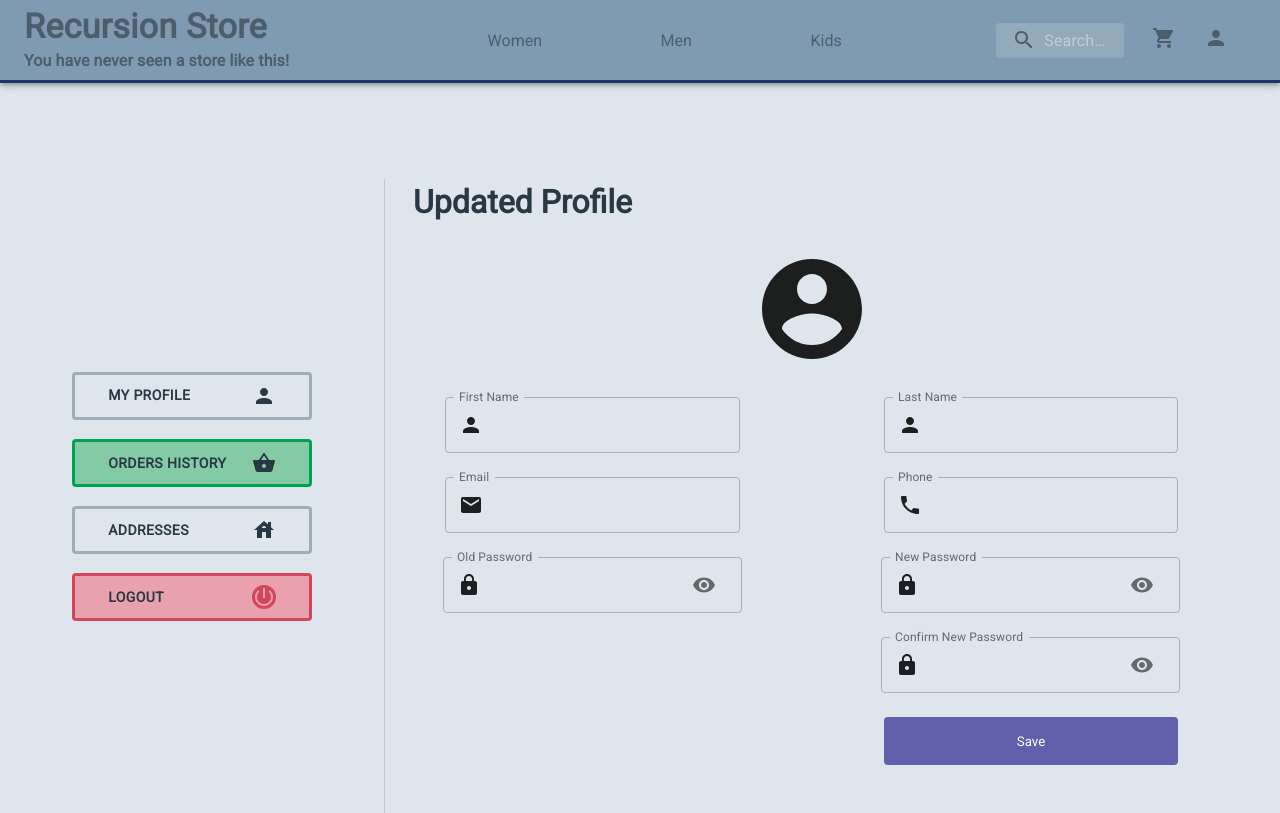
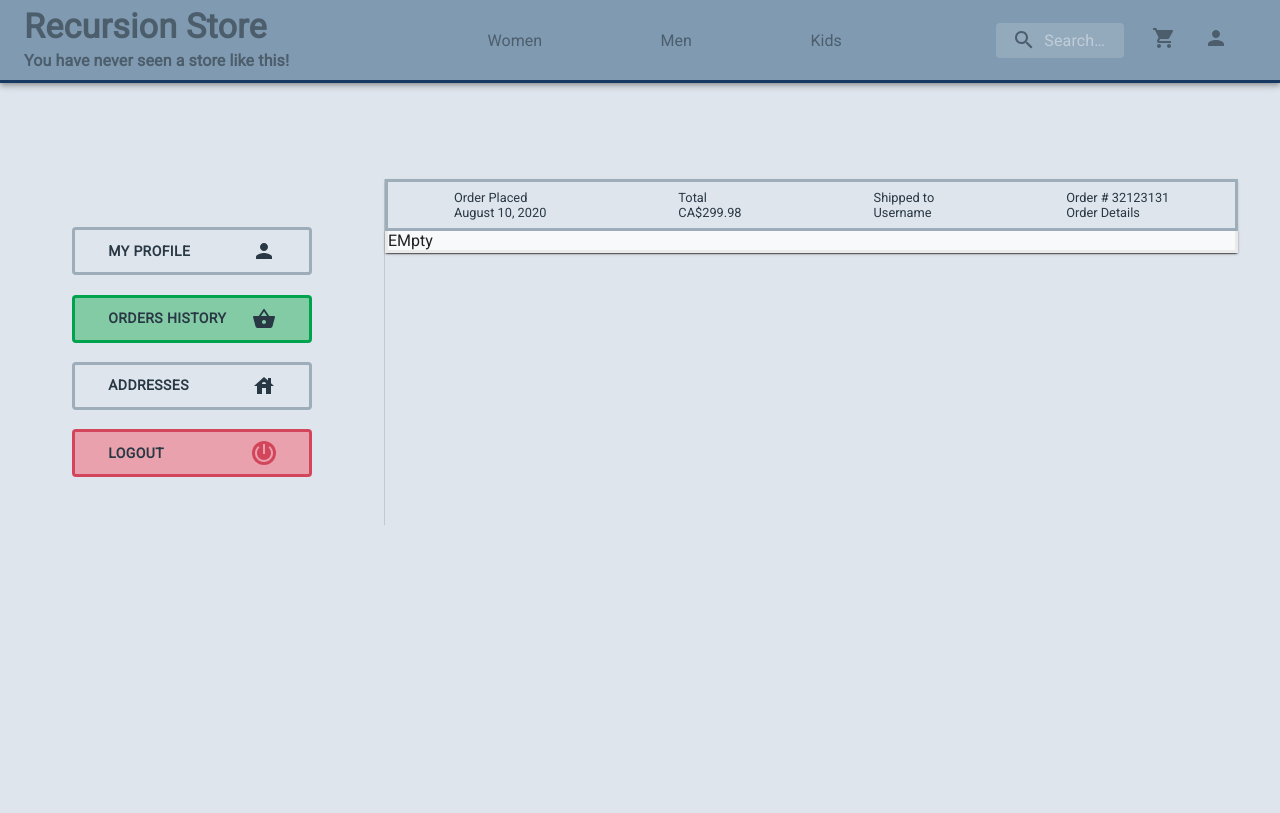
Before and after one commit to tiago-web/Recursion-Store, a React (Create React App) app in the folder web/: page /user/ordershistory in a window 1280 px wide. Built offline with nearby package versions, Linux system fonts and the light colour scheme.

Commit message:
Create PreviousOrderCard component

```diff
--- /dev/null
+++ b/web/src/components/PreviousOrderCard/index.tsx
@@ -0,0 +1,175 @@
+import React, { useState, useCallback } from 'react';
+import { Grid, Paper, ClickAwayListener, Typography } from '@material-ui/core';
+import { useStyles, HtmlTooltip } from './styles';
+
+type TItem = {
+  color: string;
+  sizeTag: string;
+  quantity: number;
+};
+
+type IProduct = {
+  productId: string;
+  productPrice: number;
+  items: TItem[];
+};
+
+export type TPreviousOrder = {
+  _id: number;
+  userId: {
+    _id: string;
+    firstName: string;
+    lastName: string;
+    email: string;
+    phone: string;
+  };
+  total: number;
+  subTotal: number;
+  shippingPrice: number;
+  status: string;
+  delivered: boolean;
+  shippingAddress: {
+    address: string;
+    country: string;
+    state: string;
+    city: string;
+    postalCode: string;
+  };
+  billingAddress: {
+    address: string;
+    country: string;
+    state: string;
+    city: string;
+    postalCode: string;
+  };
+  products: IProduct[];
+  createdAt: string;
+};
+
+const previousOrder: TPreviousOrder = {
+  _id: 32123131,
+  userId: {
+    _id: 'asiduh13287d32j9',
+    firstName: 'Sergio',
+    lastName: 'Sanchez',
+    email: 'sergio@sanchez.com',
+    phone: '987 654 3214',
+  },
+  total: 321.15,
+  subTotal: 299.98,
+  shippingPrice: 4.35,
+  status: 'In-Process',
+  delivered: false,
+  products: [
+    {
+      productId: 'as8dh3398jd98en2938',
+      productPrice: 12.59,
+      items: [
+        {
+          color: 'Blue',
+          sizeTag: 'M',
+          quantity: 2,
+        },
+        {
+          color: 'Gray',
+          sizeTag: 'L',
+          quantity: 3,
+        },
+      ],
+    },
+  ],
+  shippingAddress: {
+    address: '123 Ellesmere Rd',
+    country: 'Canada',
+    state: 'Ontario',
+    city: 'Toronto',
+    postalCode: 'M1D 5G6',
+  },
+  billingAddress: {
+    address: '123 Ellesmere Rd',
+    country: 'Canada',
+    state: 'Ontario',
+    city: 'Toronto',
+    postalCode: 'M1D 5G6',
+  },
+  createdAt: 'August 10, 2020',
+};
+
+const PreviousOrderCard: React.FC = () => {
+  const [userDetailTooltipOpen, setuserDetailTooltipOpen] = useState(false);
+
+  const handleClickOpen = useCallback(() => {
+    setuserDetailTooltipOpen(true);
+  }, [userDetailTooltipOpen]);
+
+  const handleClickClose = useCallback(() => {
+    setuserDetailTooltipOpen(false);
+  }, [userDetailTooltipOpen]);
+
+  const classes = useStyles();
+  return (
+    <div className={classes.root}>
+      <Paper>
+        <Paper className={classes.orderHeader}>
+          <Grid
+            container
+            direction="row"
+            justify="space-around"
+            alignItems="stretch"
+          >
+            <Grid item className={classes.item}>
+              <div>Order Placed</div>
+              <div>August 10, 2020</div>
+            </Grid>
+            <Grid item className={classes.item}>
+              <div>Total</div>
+              <div>CA$299.98</div>
+            </Grid>
+            <Grid item className={classes.item}>
+              <div>Shipped to</div>
+              <ClickAwayListener onClickAway={handleClickClose}>
+                <HtmlTooltip
+                  PopperProps={{
+                    disablePortal: true,
+                  }}
+                  onClose={handleClickClose}
+                  open={userDetailTooltipOpen}
+                  disableFocusListener
+                  disableHoverListener
+                  disableTouchListener
+                  arrow
+                  title={
+                    <>
+                      <Typography color="inherit">Sergio Sanchez</Typography>
+                      <Typography color="inherit">123 Ellesmere Rd</Typography>
+                      <Typography color="inherit">
+                        Ontario, Canada, M2D 3F7
+                      </Typography>
+                      <Typography color="inherit">321 654 9874</Typography>
+                    </>
+                  }
+                >
+                  <div
+                    onClick={handleClickOpen}
+                    onKeyUp={handleClickOpen}
+                    role="button"
+                    tabIndex={0}
+                  >
+                    Username
+                  </div>
+                </HtmlTooltip>
+              </ClickAwayListener>
+            </Grid>
+            <Grid item className={classes.item}>
+              <div>Order # 32123131</div>
+              <div>Order Details</div>
+            </Grid>
+          </Grid>
+        </Paper>
+        <Paper className={classes.orderDetails}>EMpty</Paper>
+      </Paper>
+    </div>
+  );
+};
+
+export default PreviousOrderCard;
--- /dev/null
+++ b/web/src/components/PreviousOrderCard/styles.ts
@@ -0,0 +1,49 @@
+import {
+  makeStyles,
+  createStyles,
+  Theme,
+  withStyles,
+} from '@material-ui/core/styles';
+import { Tooltip } from '@material-ui/core';
+
+export const useStyles = makeStyles((theme: Theme) =>
+  createStyles({
+    root: {
+      flexGrow: 1,
+      marginBottom: '3rem',
+    },
+    orderHeader: {
+      padding: theme.spacing(0),
+      textAlign: 'center',
+      backgroundColor: '#DFE5EC',
+      border: '3px solid #9EADBA',
+      borderRadius: '0',
+      boxShadow: 'none',
+    },
+    item: {
+      textAlign: 'left',
+      padding: theme.spacing(1, 0),
+      color: 'var(--title-color)',
+      fontSize: '0.8rem',
+    },
+    orderDetails: {
+      backgroundColor: '#F7F9FA',
+      border: '3px solid #EAEAEA',
+      borderTop: '0',
+      borderRadius: '0',
+    },
+  }),
+);
+
+export const HtmlTooltip = withStyles((theme: Theme) => ({
+  tooltip: {
+    backgroundColor: '#f5f5f9',
+    color: 'var(--title-color)',
+    maxWidth: 220,
+    fontSize: theme.typography.pxToRem(12),
+    border: '1px solid #dadde9',
+  },
+  arrow: {
+    color: '#f5f5f9',
+  },
+}))(Tooltip);
--- a/web/src/pages/User/OrdersHistory/index.tsx
+++ b/web/src/pages/User/OrdersHistory/index.tsx
@@ -1,11 +1,11 @@
 import React from 'react';
 import UserLayout from '../../../components/UserLayout';
-import UpdateProfile from '../../../components/UpdateProfile';
+import PreviousOrderCard from '../../../components/PreviousOrderCard';
 
 const MyAccount: React.FC = () => {
   return (
     <UserLayout ordersHistoryActive>
-      <UpdateProfile />
+      <PreviousOrderCard />
     </UserLayout>
   );
 };
```
Also changed, not shown: web/.eslintrc.json.
